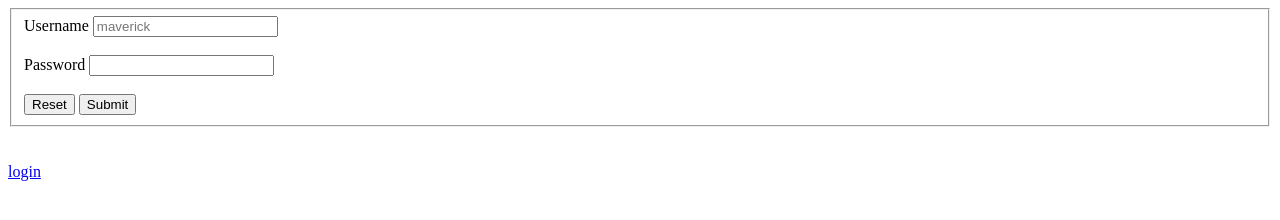
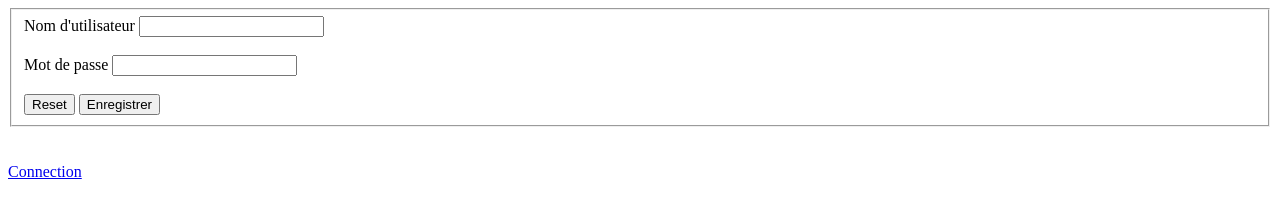
Before and after one commit to Clem-svg/PownMyApp, a website: page public/registration.html in a window 1280 px wide. Drawn offline with Linux system fonts and the light colour scheme.

```diff
--- a/public/registration.html
+++ b/public/registration.html
@@ -2,27 +2,27 @@
 <!DOCTYPE html>
 <head>
 	<meta charset = "UTF-8">
-	<title> My Form </title>
+	<title> Créer un compte </title>
 </head>
 <body>
 	</header>
 
 	<form action="/register" method="POST">
 		<fieldset>
-			<label>Username</label>
-			<input type ="text" id = 'username' name="username" placeholder="maverick" required>
+			<label>Nom d'utilisateur</label>
+			<input type ="text" id = 'username' name="username" placeholder="" required>
 			<br><br>
 
-			<label>Password</label>
+			<label>Mot de passe </label>
 			<input type="password" id = "password" name="password" required>
 			<br><br>
 
 			<button type ="reset">Reset</button>
-			<button type ="submit">Submit</button>
+			<button type ="submit">Enregistrer</button>
 		</fieldset>
 	</form>
 	<br><br>
-        <a id="mylink" href="./login.html">login</a>
+        <a id="mylink" href="./login.html">Connection</a>
 
 </body>
 </html>
```
Also changed, not shown: public/index.html (+2 -2 lines), public/login.html (+2 -25 lines).
